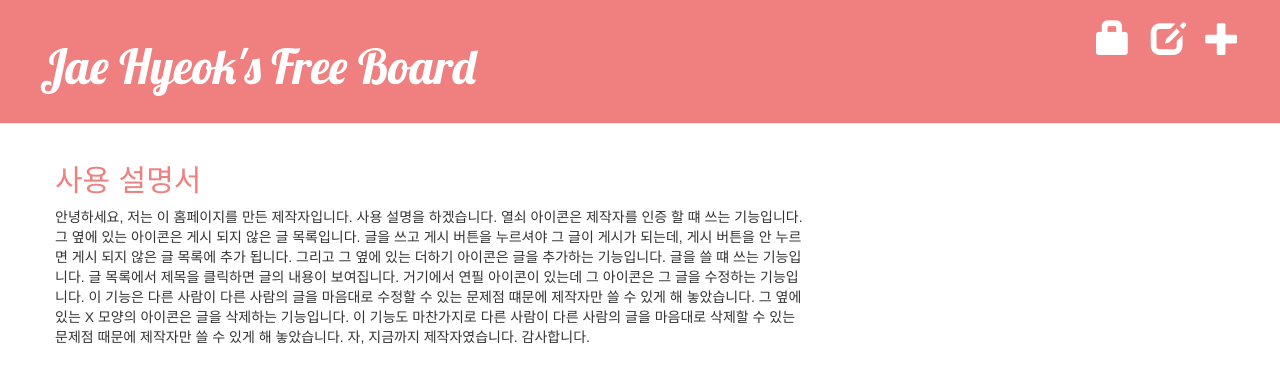
After one commit to jhjang5985/my-first-blog, a Django app: page /guide/ in a window 1280 px wide. The commit adds this page. Shown: the top 383 px of the page. Run offline with Django 3.2, Linux system fonts and the light colour scheme; some libraries are stand-ins or nearby versions.

Commit message:
add noticd and guide

```diff
--- a/blog/static/blog/blog.css
+++ b/blog/static/blog/blog.css
@@ -77,3 +77,7 @@
 .about_log_in h3{
     color : lightcoral
 }
+
+.notice, .guide {
+    color : lightcoral
+}
--- /dev/null
+++ b/blog/templates/blog/post_guide.html
@@ -0,0 +1,23 @@
+{% extends "blog/base.html" %}
+
+{% block content %}
+    <div class="guide">
+        <h2>사용 설명서</h2>
+    </div>
+
+    <p>
+        안녕하세요, 저는 이 홈페이지를 만든 제작자입니다.
+        사용 설명을 하겠습니다.
+        열쇠 아이콘은 제작자를 인증 할 떄 쓰는 기능입니다.
+        그 옆에 있는 아이콘은 게시 되지 않은 글 목록입니다.
+        글을 쓰고 게시 버튼을 누르셔야 그 글이 게시가 되는데, 게시 버튼을 안 누르면 게시 되지 않은 글 목록에 추가 됩니다.
+        그리고 그 옆에 있는 더하기 아이콘은 글을 추가하는 기능입니다.
+        글을 쓸 떄 쓰는 기능입니다.
+        글 목록에서 제목을 클릭하면 글의 내용이 보여집니다.
+        거기에서 연필 아이콘이 있는데 그 아이콘은 그 글을 수정하는 기능입니다.
+        이 기능은 다른 사람이 다른 사람의 글을 마음대로 수정할 수 있는 문제점 떄문에 제작자만 쓸 수 있게 해 놓았습니다.
+        그 옆에 있는 X 모양의 아이콘은 글을 삭제하는 기능입니다.
+        이 기능도 마찬가지로 다른 사람이 다른 사람의 글을 마음대로 삭제할 수 있는 문제점 때문에 제작자만 쓸 수 있게 해 놓았습니다.
+        자, 지금까지 제작자였습니다. 감사합니다.
+    </p>
+{% endblock %}
--- a/blog/templates/blog/post_list.html
+++ b/blog/templates/blog/post_list.html
@@ -1,6 +1,9 @@
 {% extends "blog/base.html" %}
 
 {% block content %}
+    <a class="btn btn-default" href="{% url 'post_notice' %}">공지사항</a>
+    <a class="btn btn-default" href="{% url 'post_guide' %}">설명서</a>
+
     {% for post in post_list %}
         <div class="post">
             <hr/>
--- a/blog/urls.py
+++ b/blog/urls.py
@@ -9,4 +9,6 @@ urlpatterns = [
     path('drafts/', views.post_draft_list, name='post_draft_list'),
     path('post/<int:pk>/publish/', views.post_publish, name='post_publish'),
     path('post/<int:pk>/remove/', views.post_remove, name='post_remove'),
+    path('notice/', views.post_notice, name='post_notice'),
+    path('guide/', views.post_guide, name='post_guide'),
 ]
--- a/blog/views.py
+++ b/blog/views.py
@@ -66,3 +66,9 @@ def post_remove(request, pk):
     post = get_object_or_404(Post, pk=pk)
     post.delete()
     return redirect('post_list')
+
+def post_notice(request):
+    return render(request, 'blog/post_notice.html')
+
+def post_guide(request):
+    return render(request, 'blog/post_guide.html')
```
Also changed, not shown: blog/templates/blog/post_notice.html (added, +15 -0 lines).
